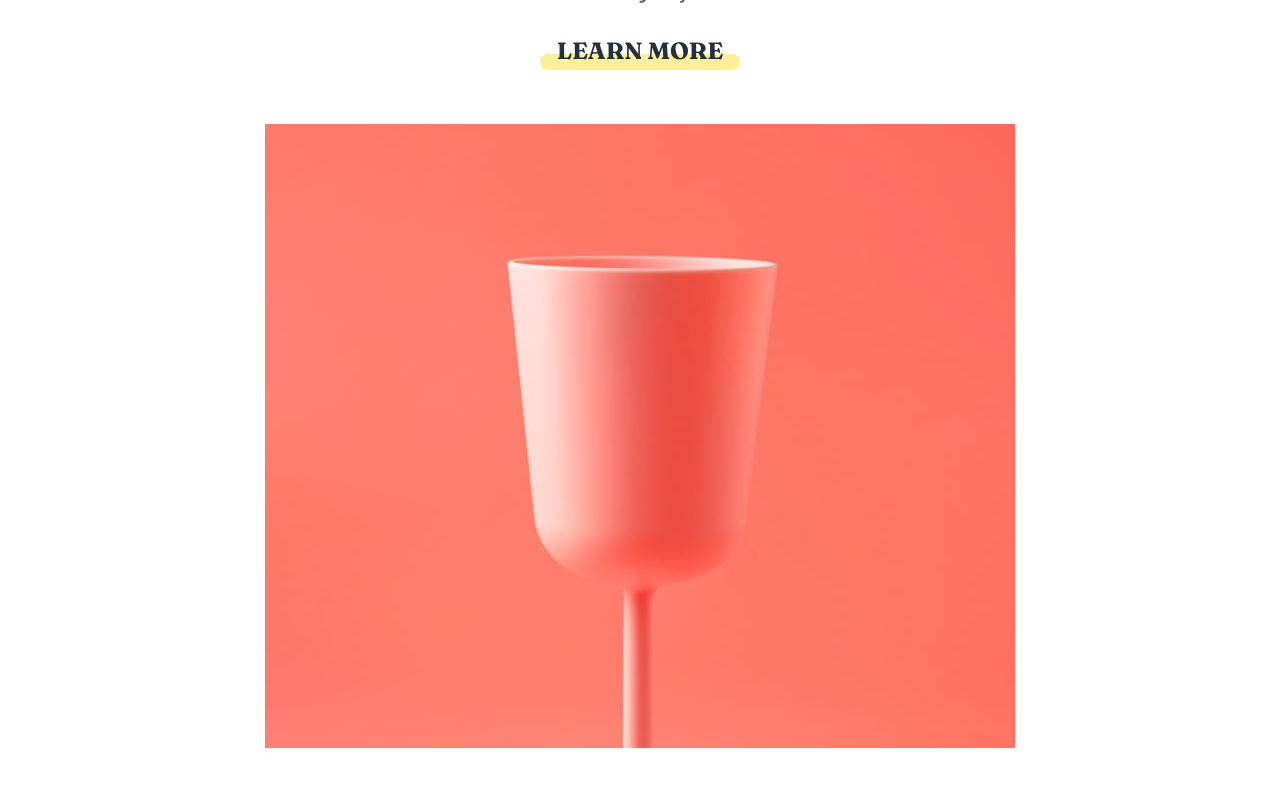
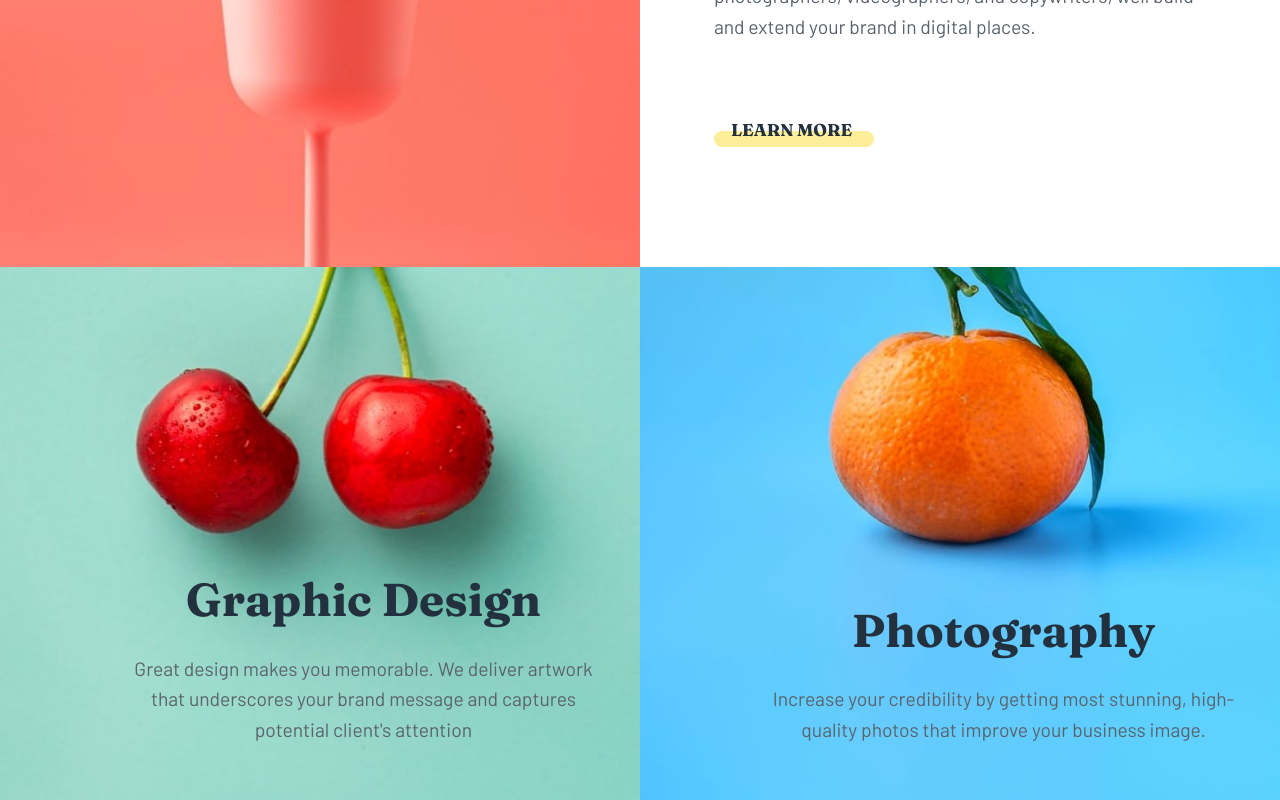
Before and after one commit to Sam-Guliker/sunny-agency, a React (Create React App) app: page / in a window 1280 px wide. Shown: the part 1600-2400 px from the top of the page. Built offline with nearby package versions, Linux system fonts and the light colour scheme.

Commit message:
most desktop styling is done, only the main is a bit fucky.

```diff
--- a/src/App.tsx
+++ b/src/App.tsx
@@ -3,13 +3,20 @@ import {Landing} from './components/Landing';
 import {Blok} from './components/Blok';
 import {Testimonials} from './components/Testimonials';
 import {OutroImages} from './components/OutroImages';
+import { Footer } from './components/Footer';
 
 // Images
+// mobile
 import egg from './assets/mobile/image-transform.jpg'
 import redGlass from './assets/mobile/image-stand-out.jpg'
 import cherry from './assets/mobile/image-graphic-design.jpg'
 import orange from './assets/mobile/image-photography.jpg'
-import { Footer } from './components/Footer';
+
+import eggBig from './assets/desktop/image-transform.jpg'
+import redGlassBig from './assets/desktop/image-stand-out.jpg'
+import cherryBig from './assets/desktop/image-graphic-design.jpg'
+import orangeBig from './assets/desktop/image-photography.jpg'
+
 
 function App() {
   return (
@@ -19,6 +26,9 @@ function App() {
         <Blok
           special={false}
           img={egg}
+          small={egg}
+          medium={egg}
+          large={eggBig}
           title={'Transform your brand'}
           paragraph={'We are a full-service creative agency specializing in helping brands grow fast. Engage your clinets through compelling visuals that do most of the markting for you'}
           readMore={true}
@@ -27,6 +37,9 @@ function App() {
         <Blok
           special={false}
           img={redGlass}
+          small={redGlass}
+          medium={redGlass}
+          large={redGlassBig}
           title={'Stand out to the right audience'}
           paragraph={'Using a collaborative formula of designers, researchers, photographers, videographers, and copywriters, well build and extend your brand in digital places.'}
           readMore={true}
@@ -35,6 +48,9 @@ function App() {
         <Blok
           special={true}
           img={cherry}
+          small={cherry}
+          medium={cherry}
+          large={cherryBig}
           title={'Graphic Design'}
           paragraph={'Great design makes you memorable. We deliver artwork that underscores your brand message and captures potential client\'s attention'}
           color={'green'}
@@ -43,7 +59,10 @@ function App() {
         <Blok
           special={true}
           img={orange}
-          title={'Stand out to the right audience'}
+          small={orange}
+          medium={orange}
+          large={orangeBig}
+          title={'Photography'}
           paragraph={'Increase your credibility by getting most stunning, high-quality photos that improve your business image.'}
           color={'blue'}
           readMore={false}
--- a/src/components/Blok.tsx
+++ b/src/components/Blok.tsx
@@ -1,3 +1,5 @@
+import { ResponsiveImage } from "./lib/ResponsiveImage";
+
 type BlokProps = {
     special: boolean;
     img: string;
@@ -5,12 +7,16 @@ type BlokProps = {
     paragraph: string;
     readMore: boolean;
     color: string;
+    small: string,
+    medium: string,
+    large: string,
 };
 
-export const Blok = ({readMore, color, special, img, title, paragraph}: BlokProps) => (
-    <section className="blok-container">
-        <img className={`blok-image ${special ? 'no-padding' : ''}` }src={img} alt={img} />
-        <article className={`article ${special ? 'no-background' : ''} ${color === 'green' ? 'green' : ''} ${color === 'blue' ? 'blue' : ''}`}>
+export const Blok = ({readMore, color, special, img, title, paragraph, small, medium, large}: BlokProps) => (
+    <section className={`blok-container ${special ? 'special' : ''}`}>
+        <ResponsiveImage className={`blok-image ${special ? 'no-padding' : ''}` } src={img} small={small} medium={medium} large={large} alt={img} />
+        <div className={`article-container ${special ? 'no-background' : ''} `}>
+            <article className={`article  ${color === 'green' ? 'green' : ''} ${color === 'blue' ? 'blue' : ''}`}>
                 <h2 className="heading-02">{title}</h2>
                 <p className="paragraph-01">{paragraph}</p>
 
@@ -21,5 +27,6 @@ export const Blok = ({readMore, color, special, img, title, paragraph}: BlokProp
                 }
 
             </article>
+        </div>
     </section>
 )
--- a/src/components/Testimonials.tsx
+++ b/src/components/Testimonials.tsx
@@ -6,8 +6,10 @@ import thomas from '../assets/image-thomas.jpg'
 export const Testimonials = () => (
     <section className="testimonials-container container">
         <h2 className="heading-02 heading-02--testimonials">Client testimonials</h2>
-        <TestimonialCard img={emily} desc='We put our trust in Sunnyside and they delivered, making sure our needs were met and deadlines were always hit.' name='Emily R.' jobTitle='Marketing Director'/>
-        <TestimonialCard img={thomas} desc="Sunnyside's enthusiasm coupled with their keen interest in our brand's success made it a satisfying and enjoyable experience." name='Thomas S.' jobTitle='Chief Operating Officer'/>
-        <TestimonialCard img={jennie} desc='Inredible and result! Our sales increased over 400% when we worked with Sunnyside. Highly recommended!' name='Jennie F.' jobTitle='Business owner'/>
+        <div className="testimonial-wrapper">
+            <TestimonialCard img={emily} desc='We put our trust in Sunnyside and they delivered, making sure our needs were met and deadlines were always hit.' name='Emily R.' jobTitle='Marketing Director'/>
+            <TestimonialCard img={thomas} desc="Sunnyside's enthusiasm coupled with their keen interest in our brand's success made it a satisfying and enjoyable experience." name='Thomas S.' jobTitle='Chief Operating Officer'/>
+            <TestimonialCard img={jennie} desc='Inredible and result! Our sales increased over 400% when we worked with Sunnyside. Highly recommended!' name='Jennie F.' jobTitle='Business owner'/>
+        </div>
     </section>
 )
--- a/src/styles/components/Blok.scss
+++ b/src/styles/components/Blok.scss
@@ -2,9 +2,36 @@
     position: relative;
     text-align: center;
 
+    @include media('>desktop') {
+        display: flex;
+        flex-direction: row-reverse;
+        text-align: left;
+    }
+
+    &:nth-of-type(2) {
+        flex-direction: row;
+    }
+
+    .article-container {
+        padding: to-rem(70px) to-rem(40px);
+        padding-top: to-rem(20px);
+
+
+        @include media('>desktop') {
+            width: 50%;
+            padding: initial;
+            margin: auto;
+
+            padding: 0 to-rem(20px);
+            padding-bottom: to-rem(50px);
+        }
+    }
+
     .article {
-        padding: 0 to-rem(20px);
-        padding-bottom: to-rem(50px);
+        @include media('>desktop') {
+            margin: auto;
+            width: to-rem(460px);
+        }
     }
 
     .article.green {
@@ -31,9 +58,14 @@
     }
 
     .blok-image {
+        width: 100%;
         padding-bottom: to-rem(40px);
+        height: calc(100% - 30px);
 
-        height: calc(100% - 30px);
+        @include media('>desktop') {
+            width: 50%;
+            padding: 0;
+        }
     }
 
     .no-padding {
@@ -41,3 +73,38 @@
         margin-bottom: to-rem(-10px);
     }
 }
+
+.blok-container.special {
+    @include media('>desktop') {
+        display: inline-block;
+        width: 50%;
+        text-align: center;
+    }
+    .blok-image {
+        @include media('>desktop') {
+            width: initial;
+        }
+    }ππ
+    .article {
+        @include media('>desktop') {
+            width: initial;
+        }
+    }
+    .article-container {
+        @include media('>desktop') {
+            width: 70%;
+            left: 50%;
+            transform: translateX(-50%);
+        }
+    }
+
+    .heading-01 {
+        @include media('>desktop') {
+            font-size: to-rem(20px);
+        }
+    }
+
+    .paragraph-01 {
+        padding-bottom: 0;
+    }
+}
--- a/src/styles/components/OutroImages.scss
+++ b/src/styles/components/OutroImages.scss
@@ -3,7 +3,17 @@
     grid-template-columns: repeat(2, 1fr);
     grid-template-rows: repeat(2, 1fr);
 
+    @include media('>tablet') {
+        display: flex;
+        flex-direction: row;
+        flex-wrap: nowrap;
+    }
+
     .image {
         padding-bottom: 0;
+
+        @include media('>tablet') {
+            width: 25%;
+        }
     }
 }
--- a/src/styles/components/Testimonials.scss
+++ b/src/styles/components/Testimonials.scss
@@ -1,6 +1,25 @@
 .testimonials-container {
     text-align: center;
     padding: to-rem(70px) 0;
+
+    @include media('>desktop') {
+        padding: to-rem(120px) 0;
+    }
+
+    .testimonial-wrapper {
+        display: block;
+
+        @include media('>desktop') {
+            display: flex;
+            flex-direction: row;
+        }
+
+        .container {
+            @include media('>desktop') {
+                padding: 0 to-rem(30px);
+            }
+        }
+    }
 
     .testimonial-card-img {
         display: inline-block;
--- a/src/styles/modules/typography.scss
+++ b/src/styles/modules/typography.scss
@@ -35,6 +35,10 @@ p, input, span, a {
     padding-bottom: to-rem(20px);
     color: $dark-blue;
 
+    @include media('>desktop') {
+        font-size: to-rem(43px);
+    }
+
     &--testimonials {
         color: $gray;
         text-transform: uppercase;
@@ -50,6 +54,10 @@ p, input, span, a {
     color: $dark-blue;
     font-weight: 800;
     padding-bottom: to-rem(10px);
+
+    @include media('>desktop') {
+        font-weight: 600;
+    }
 }
 
 
@@ -60,6 +68,11 @@ p, input, span, a {
     &--extra-p-30 {
         padding-bottom: to-rem(30px);
     }
+
+    @include media('>desktop') {
+        font-weight: 400;
+        padding-bottom: to-rem(60px);
+    }
 }
 
 .paragraph-02 {
@@ -67,4 +80,8 @@ p, input, span, a {
     font-weight: 600;
     color: $gray;
     padding-bottom: to-rem(60px);
+
+    @include media('>desktop') {
+        font-weight: 400;
+    }
 }
--- a/src/styles/partials/buttons.scss
+++ b/src/styles/partials/buttons.scss
@@ -1,5 +1,6 @@
 .button-container {
     position: relative;
+    cursor: pointer;
 }
 
 .btn {
@@ -11,18 +12,28 @@
     text-transform: uppercase;
     color: $dark-blue;
     z-index: 2;
+
+    @include media('>desktop') {
+        font-size: to-rem(16px);
+    }
 }
+
 .stripe {
     position: absolute;
     top: 80%;
     left: 50%;
     transform: translateY(-50%) translateX(-50%);
 
-    width: 200px;
+    width: 160px;
     height: 16px;
 
     background-color: $yellow;
     border-radius: 10px;
     z-index: 1;
     opacity: 0.4;
+
+    @include media('>desktop') {
+        left: 0;
+        transform: translateY(-50%) translateX(0);
+    }
 }
```
Lines whose indentation alone changed are shown as unchanged.
